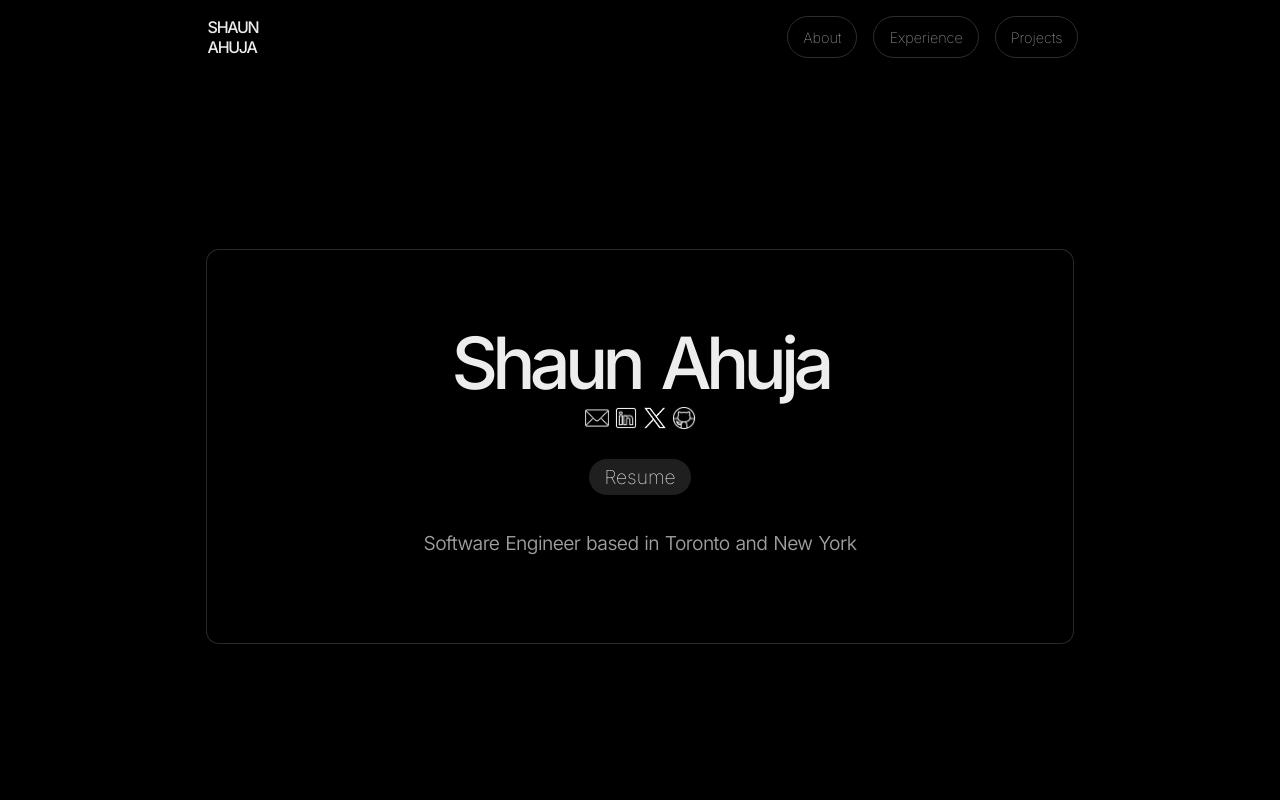
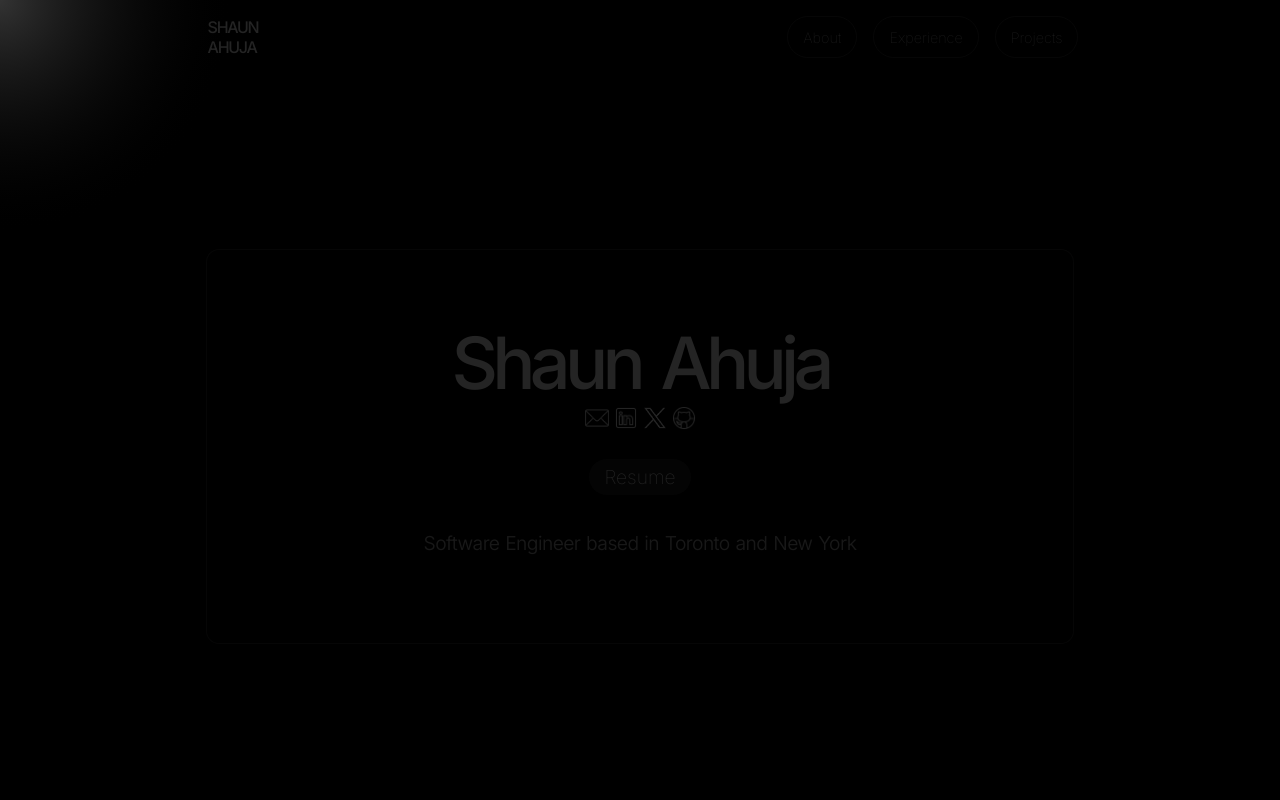
Before and after one commit to shaun-ahuja/personal-website, a React (Vite) app: page / in a window 1280 px wide. Shown: the top 800 px of the page. Built offline with nearby package versions, Linux system fonts and the light colour scheme.

Commit message:
added spotlight effect

```diff
--- a/src/App.jsx
+++ b/src/App.jsx
@@ -5,7 +5,7 @@ import About from './components/About.jsx'
 import Experience from './components/Experience.jsx'
 import Projects from './components/Projects.jsx'
 import Spotify from './components/Spotify.jsx'
-
+import Spotlight from './components/Spotlight.jsx';
 
 function App() {
   // const [count, setCount] = useState(0)
@@ -18,6 +18,7 @@ function App() {
       <Experience />
       <Projects />
       <Spotify />
+      <Spotlight />
 
     </>
   )
--- a/src/components/ProjectsCard.css
+++ b/src/components/ProjectsCard.css
@@ -18,6 +18,7 @@
 
 .project-card:hover {
     background-color: rgb(12, 12, 14);
+
 }
 
 .project-card h3 {
--- /dev/null
+++ b/src/components/Spotlight.jsx
@@ -0,0 +1,23 @@
+import React from 'react';
+import useSpotlightEffect from '../hooks/useSpotlightEffect'; // Adjust the path as needed
+
+const Spotlight = () => {
+    const canvasRef = useSpotlightEffect();
+
+    return (
+        <canvas
+            ref={canvasRef}
+            style={{
+                position: 'fixed',
+                top: 0,
+                left: 0,
+                width: '100vw',
+                height: '100vh',
+                pointerEvents: 'none',
+                zIndex: 1000,
+            }}
+        />
+    );
+};
+
+export default Spotlight;
--- /dev/null
+++ b/src/hooks/useSpotLightEffect.js
@@ -0,0 +1,117 @@
+'use client';
+import { useEffect, useRef, useState } from 'react';
+const useSpotlightEffect = (config = {}) => {
+    const {
+        spotlightSize = 200,
+        spotlightIntensity = 0.8,
+        fadeSpeed = 0.1,
+        glowColor = '255, 255, 255',
+        pulseSpeed = 2000,
+    } = config;
+    const canvasRef = useRef(null);
+    const ctxRef = useRef(null);
+    const spotlightPos = useRef({ x: 0, y: 0 });
+    const targetPos = useRef({ x: 0, y: 0 });
+    const animationFrame = useRef(null);
+    const [isHovered, setIsHovered] = useState(false);
+    useEffect(() => {
+        const canvas = canvasRef.current;
+        const ctx = canvas.getContext('2d');
+        ctxRef.current = ctx;
+        const resizeCanvas = () => {
+            canvas.width = window.innerWidth;
+            canvas.height = window.innerHeight;
+        };
+        const lerp = (start, end, factor) => {
+            return start + (end - start) * factor;
+        };
+        const handleMouseMove = (e) => {
+            targetPos.current = { x: e.clientX, y: e.clientY };
+            setIsHovered(true);
+        };
+        const handleMouseLeave = () => {
+            setIsHovered(false);
+        };
+        const render = () => {
+            if (!canvas || !ctx) return;
+            spotlightPos.current.x = lerp(
+                spotlightPos.current.x,
+                targetPos.current.x,
+                fadeSpeed
+            );
+            spotlightPos.current.y = lerp(
+                spotlightPos.current.y,
+                targetPos.current.y,
+                fadeSpeed
+            );
+            ctx.clearRect(0, 0, canvas.width, canvas.height);
+            ctx.fillStyle = 'rgba(0, 0, 0, 0.85)';
+            ctx.fillRect(0, 0, canvas.width, canvas.height);
+            const pulseScale =
+                1 + 0.1 * Math.sin((Date.now() / pulseSpeed) * Math.PI * 2);
+            const currentSpotlightSize = spotlightSize * pulseScale;
+            const gradient = ctx.createRadialGradient(
+                spotlightPos.current.x,
+                spotlightPos.current.y,
+                0,
+                spotlightPos.current.x,
+                spotlightPos.current.y,
+                currentSpotlightSize
+            );
+            gradient.addColorStop(0, `rgba(${glowColor}, ${spotlightIntensity})`);
+            gradient.addColorStop(
+                0.5,
+                `rgba(${glowColor}, ${spotlightIntensity * 0.5})`
+            );
+            gradient.addColorStop(1, 'rgba(0, 0, 0, 0)');
+            ctx.globalCompositeOperation = 'destination-out';
+            ctx.fillStyle = gradient;
+            ctx.beginPath();
+            ctx.arc(
+                spotlightPos.current.x,
+                spotlightPos.current.y,
+                currentSpotlightSize,
+                0,
+                Math.PI * 2
+            );
+            ctx.fill();
+            ctx.globalCompositeOperation = 'source-over';
+            const glowGradient = ctx.createRadialGradient(
+                spotlightPos.current.x,
+                spotlightPos.current.y,
+                0,
+                spotlightPos.current.x,
+                spotlightPos.current.y,
+                currentSpotlightSize * 1.2
+            );
+            glowGradient.addColorStop(0, `rgba(${glowColor}, 0.2)`);
+            glowGradient.addColorStop(1, 'rgba(0, 0, 0, 0)');
+            ctx.fillStyle = glowGradient;
+            ctx.beginPath();
+            ctx.arc(
+                spotlightPos.current.x,
+                spotlightPos.current.y,
+                currentSpotlightSize * 1.2,
+                0,
+                Math.PI * 2
+            );
+            ctx.fill();
+            animationFrame.current = requestAnimationFrame(render);
+        };
+        resizeCanvas();
+        window.addEventListener('resize', resizeCanvas);
+        document.addEventListener('mousemove', handleMouseMove);
+        document.addEventListener('mouseleave', handleMouseLeave);
+        render();
+        return () => {
+            window.removeEventListener('resize', resizeCanvas);
+            document.addEventListener('mousemove', handleMouseMove);
+            document.removeEventListener('mouseleave', handleMouseLeave);
+            if (animationFrame.current) {
+                cancelAnimationFrame(animationFrame.current);
+            }
+        };
+    }, [spotlightSize, spotlightIntensity, fadeSpeed, glowColor, pulseSpeed]);
+    return canvasRef;
+};
+export default useSpotlightEffect;
```
